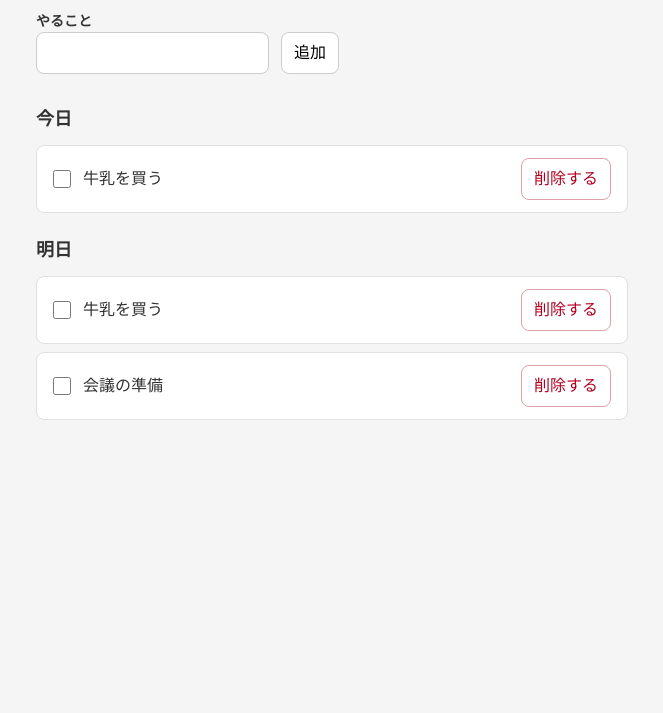
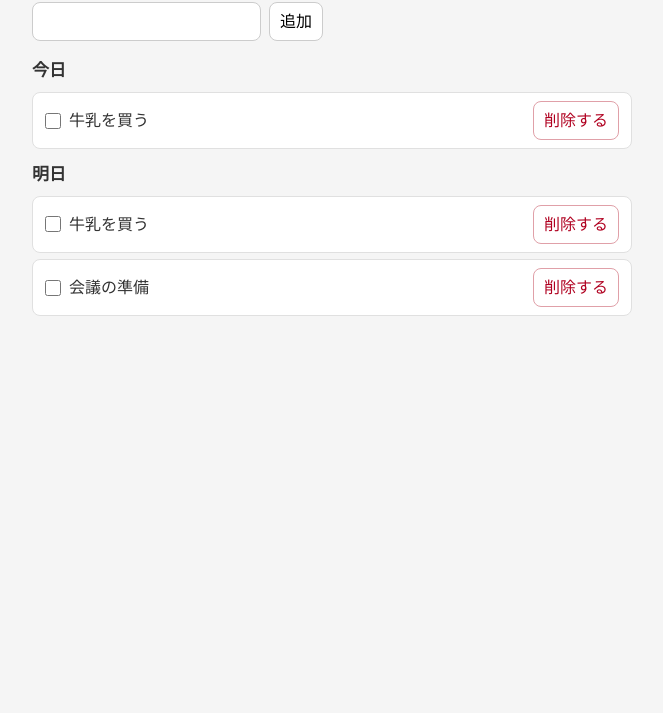
Before and after one commit to ics-creative/260624_semantics-ui-test, a website with bundled scripts: page docs/index.html in a window 1280 px wide. Shown: the part 87-800 px from the top of the page, without its empty margins (308-971 px from the left). Built offline with nearby package versions, Linux system fonts and the light colour scheme.

Commit message:
デモサイズを全体的に小さめに調整

```diff
--- a/docs/css/style.css
+++ b/docs/css/style.css
@@ -5,7 +5,7 @@
 body {
   margin: 0;
   font-family: sans-serif;
-  line-height: 1.5;
+  line-height: 1.45;
   color: #333;
   background-color: #f5f5f5;
 }
@@ -13,20 +13,20 @@ body {
 #app {
   max-width: 640px;
   margin: 0 auto;
-  padding: 32px 24px 48px;
+  padding: 20px 20px 20px;
 }
 
 h1 {
-  margin: 0 0 24px;
-  font-size: 28px;
+  margin: 0 0 14px;
+  font-size: 24px;
 }
 
 .todo-form {
   display: flex;
   flex-wrap: wrap;
-  gap: 12px;
+  gap: 8px;
   align-items: flex-end;
-  margin-bottom: 32px;
+  margin-bottom: 18px;
 }
 
 .todo-form label {
@@ -43,19 +43,19 @@ h1 {
 
 .todo-form input {
   min-width: 224px;
-  padding: 8px 12px;
+  padding: 7px 10px;
   border: 1px solid #ccc;
   border-radius: 8px;
   font: inherit;
 }
 
 .todo-section + .todo-section {
-  margin-top: 24px;
+  margin-top: 14px;
 }
 
 .todo-section h2 {
-  margin: 0 0 12px;
-  font-size: 18px;
+  margin: 0 0 8px;
+  font-size: 17px;
 }
 
 .todo-list {
@@ -68,8 +68,8 @@ h1 {
   display: flex;
   align-items: center;
   justify-content: space-between;
-  gap: 16px;
-  padding: 12px 16px;
+  gap: 12px;
+  padding: 8px 12px;
   background: #fff;
   border: 1px solid #e0e0e0;
   border-radius: 8px;
@@ -80,28 +80,28 @@ h1 {
   flex: 1;
   align-items: center;
   align-self: stretch;
-  gap: 12px;
+  gap: 8px;
   min-width: 0;
-  margin: -12px 0 -12px -16px;
-  padding: 12px 0 12px 16px;
+  margin: -8px 0 -8px -12px;
+  padding: 8px 0 8px 12px;
   cursor: pointer;
 }
 
 .todo-item__main input[type='checkbox'] {
-  width: 18px;
-  height: 18px;
+  width: 16px;
+  height: 16px;
   margin: 0;
   flex-shrink: 0;
 }
 
 .todo-item + .todo-item {
-  margin-top: 8px;
+  margin-top: 6px;
 }
 
 button {
   border: 1px solid #ccc;
   border-radius: 8px;
-  padding: 8px 12px;
+  padding: 7px 10px;
   font: inherit;
   background: #fff;
   cursor: pointer;
@@ -144,28 +144,28 @@ button.danger {
 
 /* NG 版 */
 .todo-panel {
-  margin-bottom: 24px;
+  margin-bottom: 14px;
 }
 
 .todo-panel__title {
-  margin: 0 0 12px;
-  font-size: 18px;
+  margin: 0 0 8px;
+  font-size: 17px;
 }
 
 .todo-row {
   display: flex;
   align-items: center;
   justify-content: space-between;
-  gap: 16px;
-  padding: 12px 16px;
+  gap: 12px;
+  padding: 8px 12px;
   background: #fff;
   border: 1px solid #e0e0e0;
   border-radius: 8px;
 }
 
 .todo-row .check {
-  width: 18px;
-  height: 18px;
+  width: 16px;
+  height: 16px;
   border: 1px solid #ccc;
   border-radius: 4px;
   flex-shrink: 0;
@@ -178,7 +178,7 @@ button.danger {
 }
 
 .todo-row + .todo-row {
-  margin-top: 8px;
+  margin-top: 6px;
 }
 
 .modal-overlay {
```
